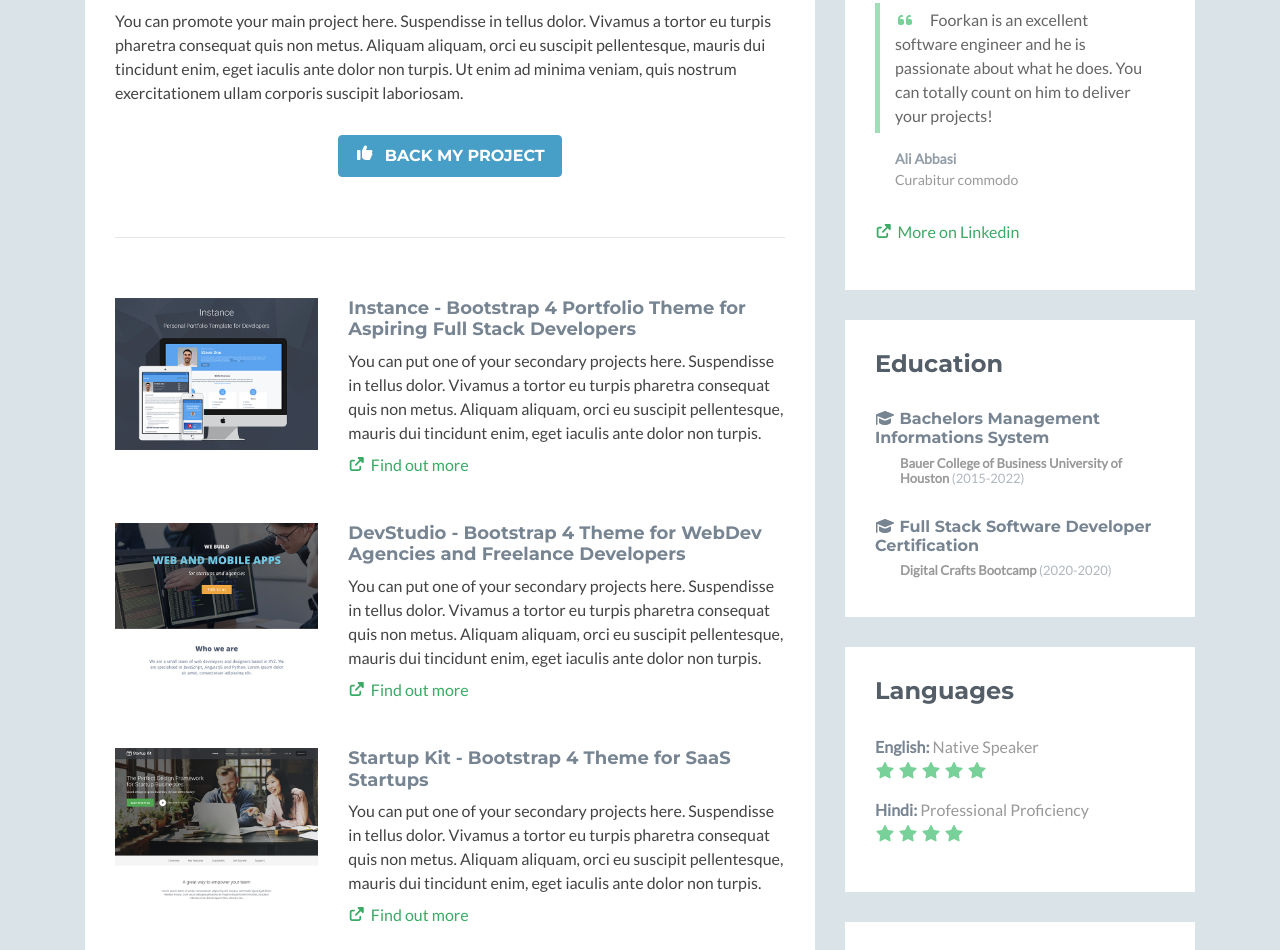
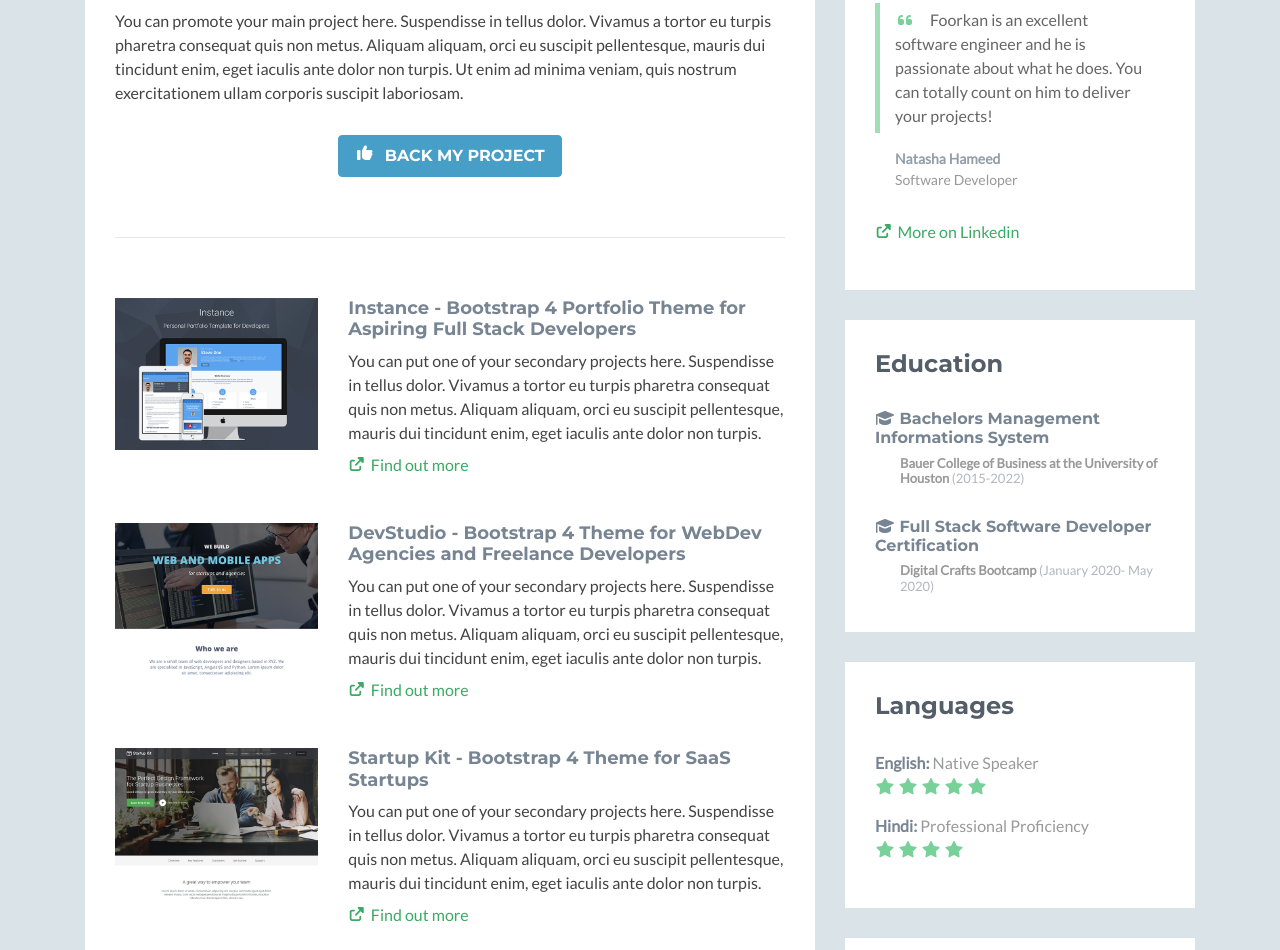
Before and after one commit to Foorkan14/portfolio, a plain HTML site: page index.html in a window 1280 px wide. Shown: the part 1364-2314 px from the top of the page. Drawn offline with nearby package versions, Linux system fonts and the light colour scheme; no server answers; some icons are missing.

Commit message:
latest push

```diff
--- a/index.html
+++ b/index.html
@@ -279,7 +279,7 @@
                                 <blockquote class="quote">
                                     <p><i class="fas fa-quote-left"></i>Foorkan is an excellent software engineer and he is passionate about what he does. You can totally count on him to deliver your projects!</p>
                                 </blockquote>
-                                <p class="source"><span class="name">Ali Abbasi</span><br /><span class="title">Curabitur commodo</span></p>
+                                <p class="source"><span class="name">Natasha Hameed</span><br /><span class="title">Software Developer</span></p>
                             </div><!--//item-->
 
                             <p><a class="more-link" href="https://www.linkedin.com/in/foorkanshabbir/"><i class="fas fa-external-link-alt"></i>More on Linkedin</a></p>
@@ -294,11 +294,11 @@
                         <div class="content">
                             <div class="item">
                                 <h3 class="title"><i class="fas fa-graduation-cap"></i> Bachelors Management Informations System</h3>
-                                <h4 class="university">Bauer College of Business University of Houston <span class="year">(2015-2022)</span></h4>
+                                <h4 class="university">Bauer College of Business at the University of Houston <span class="year">(2015-2022)</span></h4>
                             </div><!--//item-->
                             <div class="item">
                                 <h3 class="title"><i class="fas fa-graduation-cap"></i> Full Stack Software Developer Certification</h3>
-                                <h4 class="university">Digital Crafts Bootcamp <span class="year">(2020-2020)</span></h4>
+                                <h4 class="university">Digital Crafts Bootcamp <span class="year">(January 2020- May 2020)</span></h4>
                             </div><!--//item-->
                         </div><!--//content-->
                     </div><!--//section-inner-->
```
